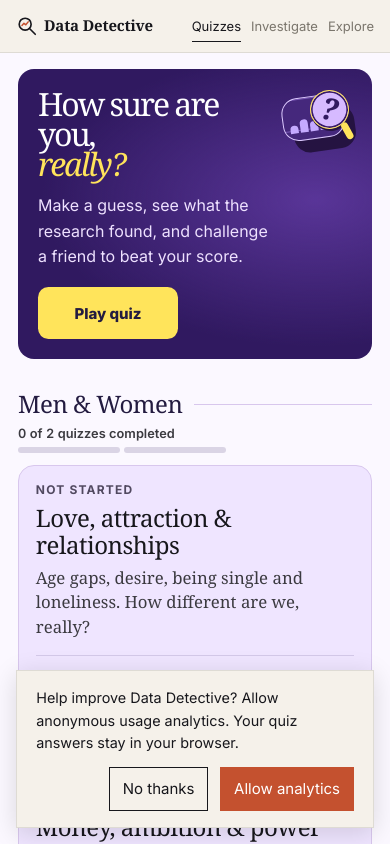
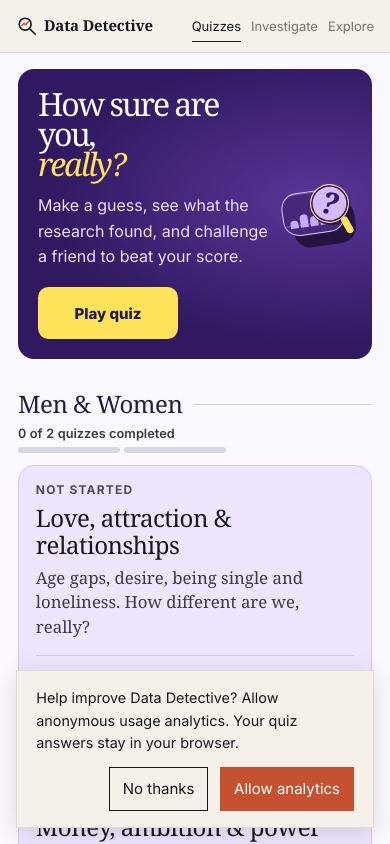
Before and after one commit to mishpedraza/data-detective, a React (Vite) app: page / in a window 390 px wide. Shown: the top 844 px of the page. Built offline with nearby package versions, Linux system fonts and the light colour scheme.

Commit message:
Center the quiz homepage illustration

```diff
--- a/src/quiz-show.css
+++ b/src/quiz-show.css
@@ -34,7 +34,8 @@ body:has(.quiz-home, .chapter-quiz) { background: var(--show-paper); }
   position: relative;
   width: min(100%, 14rem);
   aspect-ratio: 1.19;
-  justify-self: center;
+  place-self: center;
+  margin-inline-end: clamp(0rem, 5vw, 4rem);
   container-type: inline-size;
 }
 .quiz-show-plot {
@@ -128,7 +129,7 @@ body:has(.quiz-home, .chapter-quiz) { background: var(--show-paper); }
 @media (max-width: 650px) {
   .quiz-show-hero { grid-template-columns: minmax(0, 1fr) minmax(0, 23%); gap: .6rem; }
   .quiz-show-hero h1 { font-size: clamp(2rem, 7vw, 2.65rem); }
-  .quiz-show-art { width: min(100%, 6.5rem); align-self: start; }
+  .quiz-show-art { width: min(100%, 6.5rem); margin-inline-end: 0; }
   .ch-results .score-share { grid-template-columns: 1fr; }
   .scorecard-preview { width: min(100%, 13rem); justify-self: center; }
 }
```
